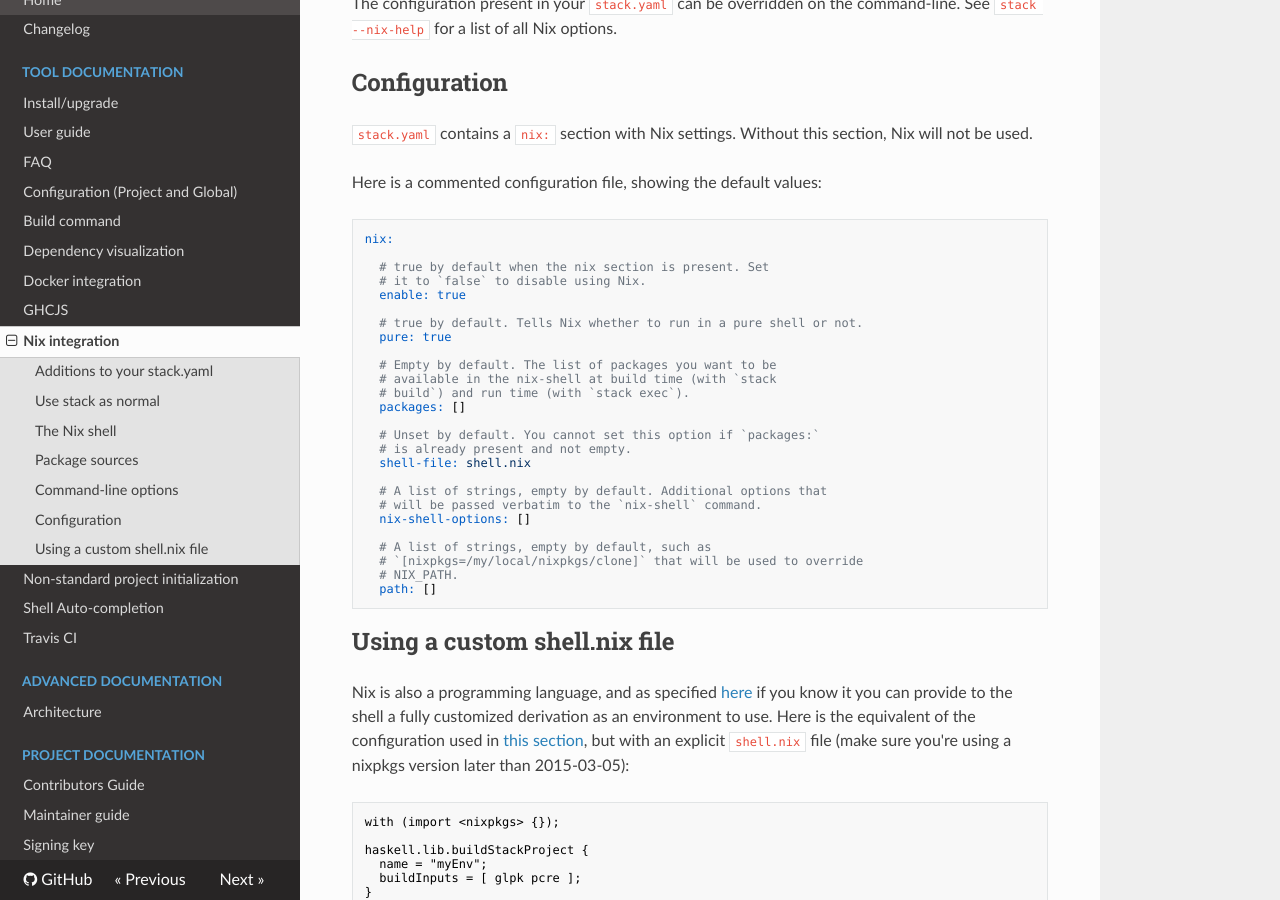
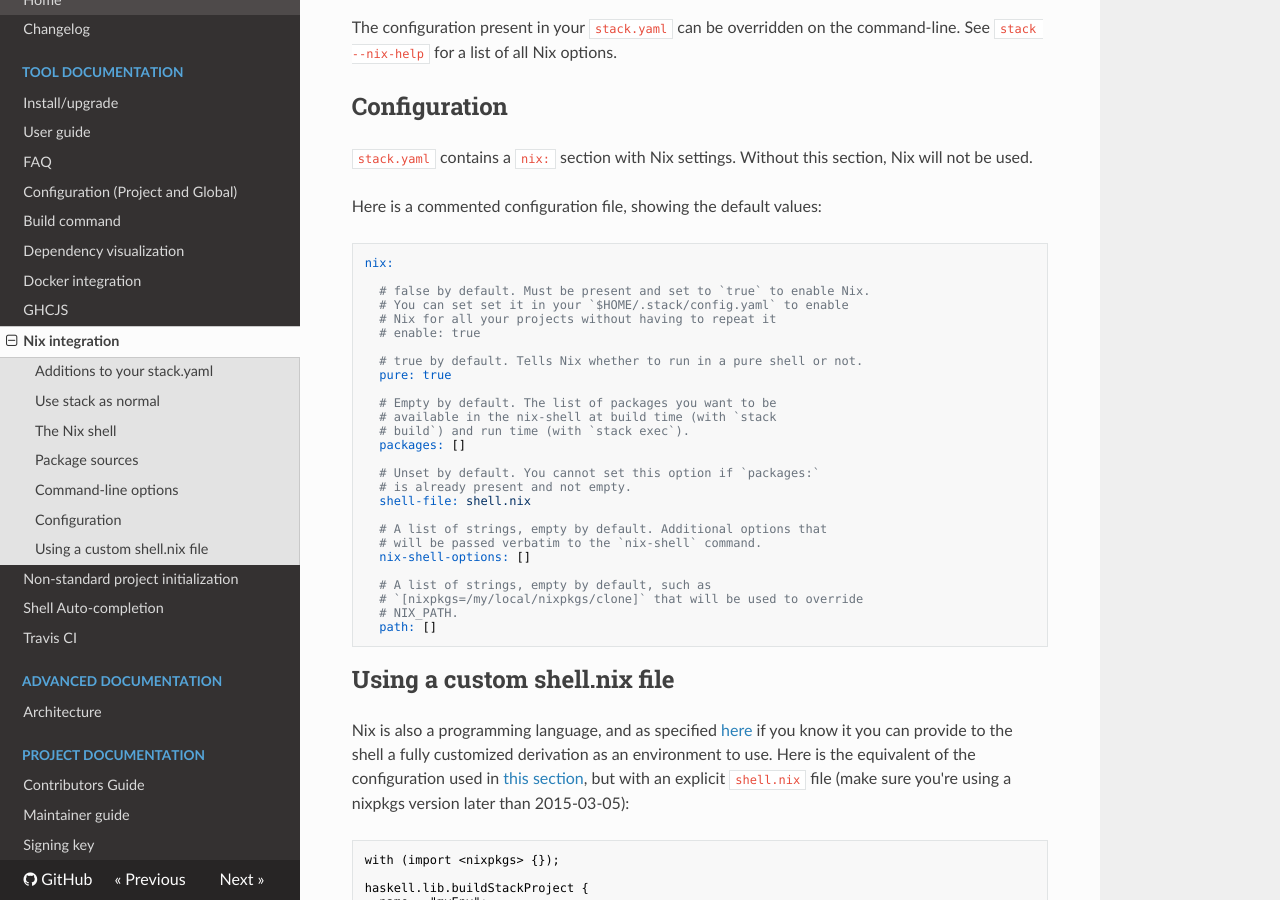
Before and after one commit to commercialhaskell/stack, an MkDocs documentation site: the page built from doc/nix_integration.md, in a window 1280 px wide and 900 px high, scrolled down 2954 px. Built offline with MkDocs 1.6.1, drawn with Linux system fonts in a browser that asks for light colours; nearby versions of some CDN libraries; old or Windows-style settings are respelled for this version of MkDocs; some of the changed text lies outside the part shown.

Commit message:
Removing nix enabled by default when nix: section is present

````diff
--- a/doc/nix_integration.md
+++ b/doc/nix_integration.md
@@ -162,9 +162,10 @@ Here is a commented configuration file, showing the default values:
 ```yaml
 nix:
 
-  # true by default when the nix section is present. Set
-  # it to `false` to disable using Nix.
-  enable: true
+  # false by default. Must be present and set to `true` to enable Nix.
+  # You can set set it in your `$HOME/.stack/config.yaml` to enable
+  # Nix for all your projects without having to repeat it
+  # enable: true
 
   # true by default. Tells Nix whether to run in a pure shell or not.
   pure: true
````
Also changed, not shown: other parts of doc/nix_integration.md (+3 -3 lines), 1 other file.
